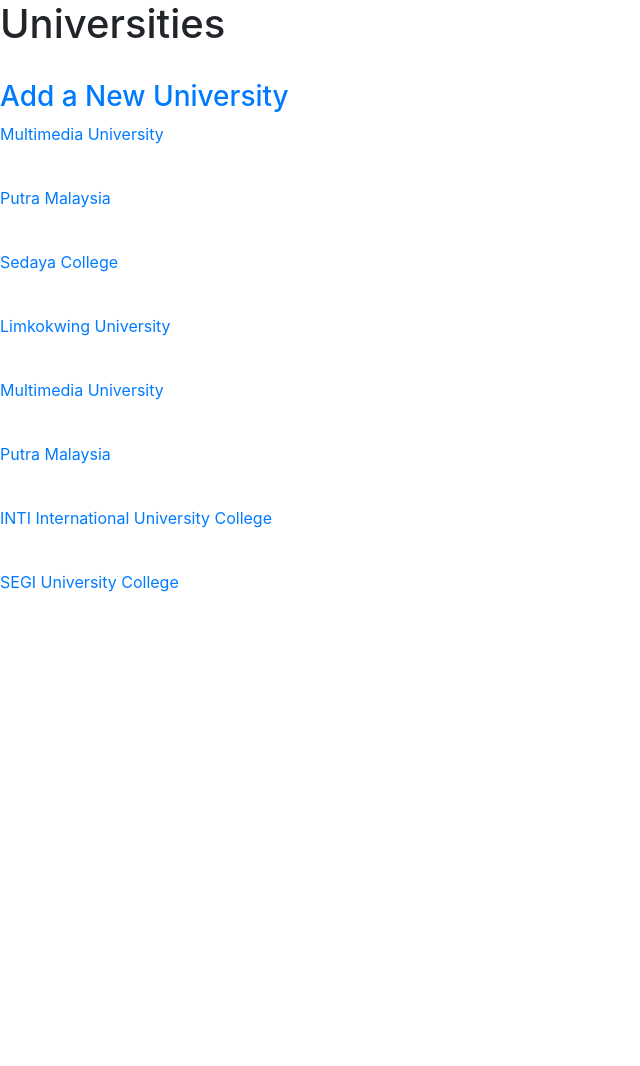
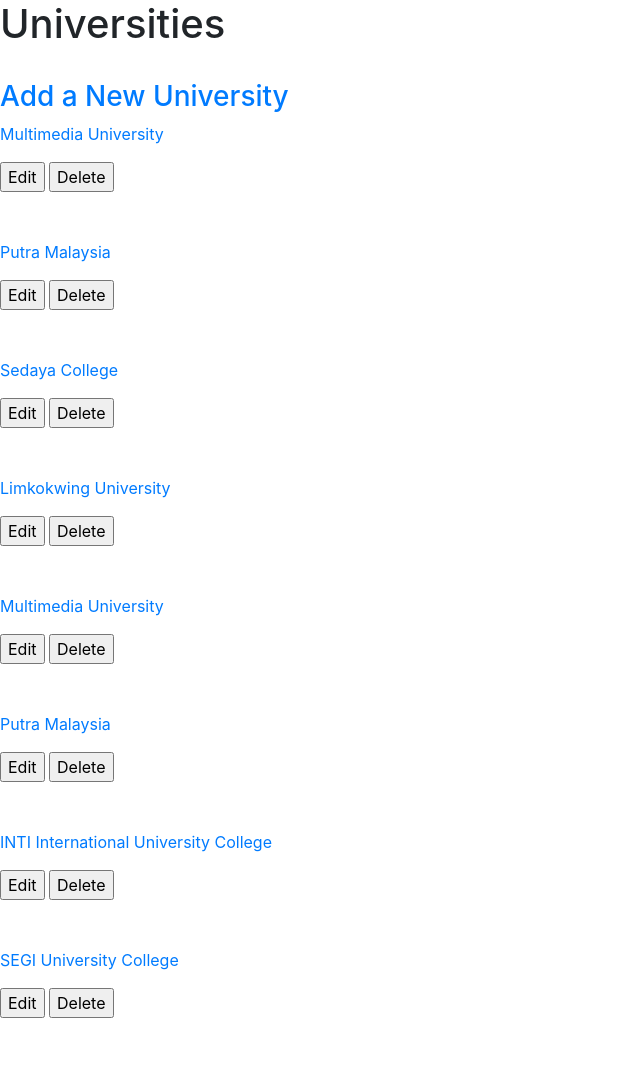
Before and after one commit to CruzanCaramele/FlaskApp, a Flask app: page / in a window 1280 px wide. Shown: the whole page, without its empty margins (0-640 px from the left). Before the commit the page ends 592 px from the top, so only its background shows below. Run offline with Flask 2, Linux system fonts and the light colour scheme; some libraries are stand-ins or nearby versions.

Commit message:
Add links to Edit and Delete pages

```diff
--- a/templates/universities.html
+++ b/templates/universities.html
@@ -21,6 +21,17 @@
 			<p>{{university.name}}</p>
 		</a>
 
+		<div>
+			<a href="{{url_for('editUniversity', university_id=university.id)}}">
+				<input type="submit" value="Edit">
+			</a>
+			<a href="{{url_for('deleteUniversity', university_id=university.id)}}">
+				<input type="submit" value="Delete">
+			</a>
+		</div>
+
+
+		</br>
 		</br>
 	{% endfor %}
 </body>
```
